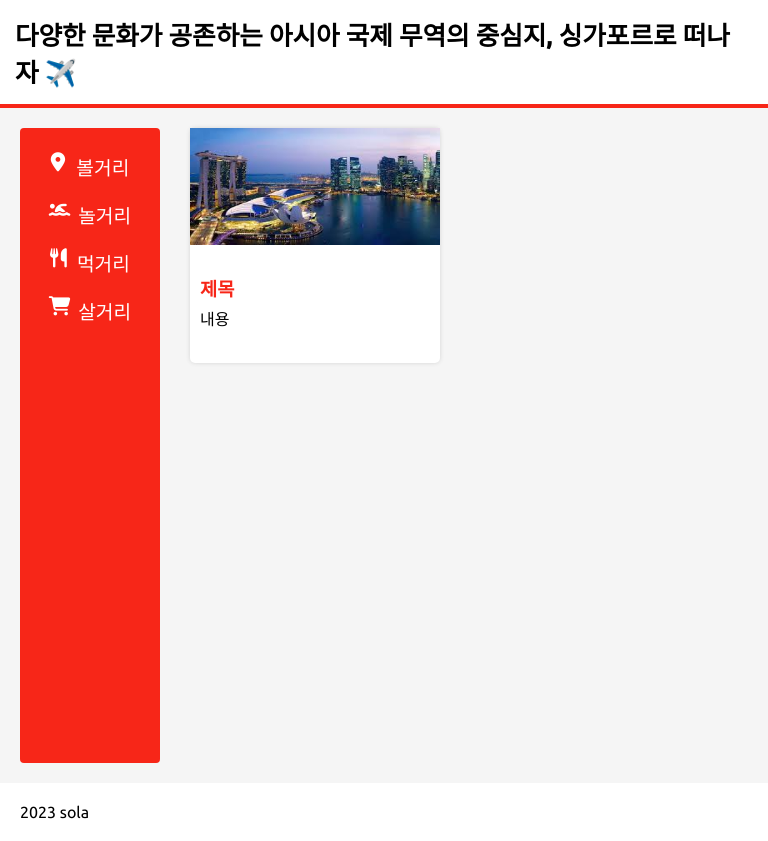
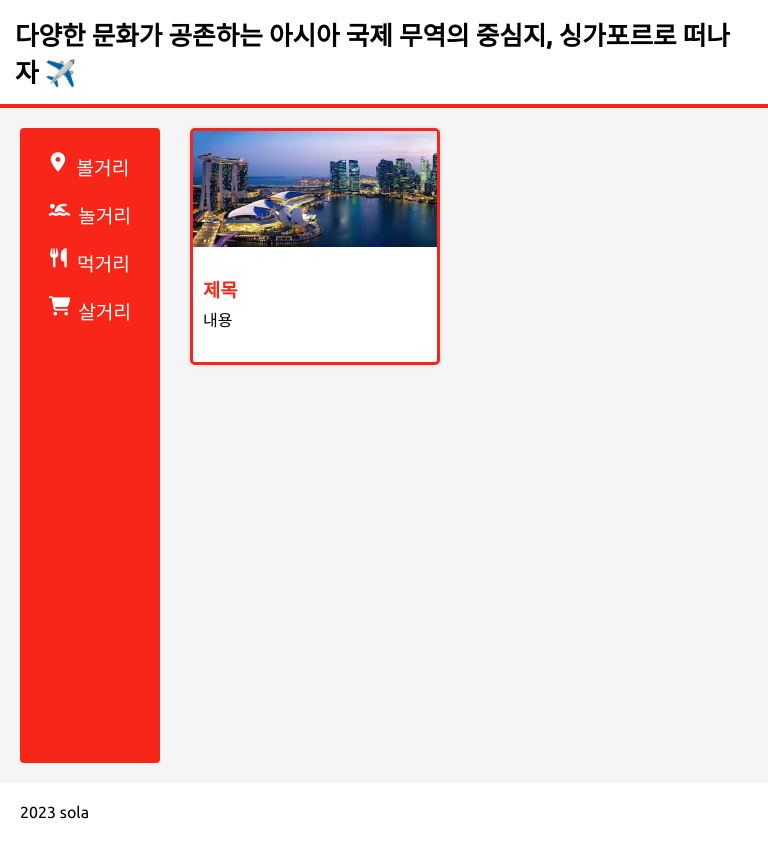
Before and after one commit to devsoladev/toy_singapore_gagopore, a website with bundled scripts: page index.html in a window 768 px wide. Built offline with nearby package versions, Linux system fonts and the light colour scheme.

Commit message:
feat: media query를 추가한다

```diff
--- a/style.css
+++ b/style.css
@@ -76,7 +76,6 @@ aside > a > span {
 	margin: 20px 10px;
 	border-radius: 5px;
 	box-shadow: 0 0 4px #d4d4d4;
-	background-color: #fff;
 }
 
 .card > img {
@@ -89,10 +88,41 @@ aside > a > span {
 }
 
 .card .title {
-	color: var(--red);
 	margin-bottom: 5px;
 }
 
 footer {
 	padding: 20px;
 }
+
+/* media query */
+@media only screen and (min-width: 1024px) {
+	.card {
+		background-color: #fff;
+	}
+
+	.card .title {
+		color: var(--red);
+	}
+}
+
+@media only screen and (min-width: 768px) and (max-width: 1024px) {
+	.card {
+		background-color: var(--red);
+	}
+
+	.card .title {
+		color: #fff;
+	}
+}
+
+@media only screen and (max-width: 787px) {
+	.card {
+		background-color: #fff;
+		border: 3px solid var(--red);
+	}
+
+	.card .title {
+		color: var(--red);
+	}
+}
```
